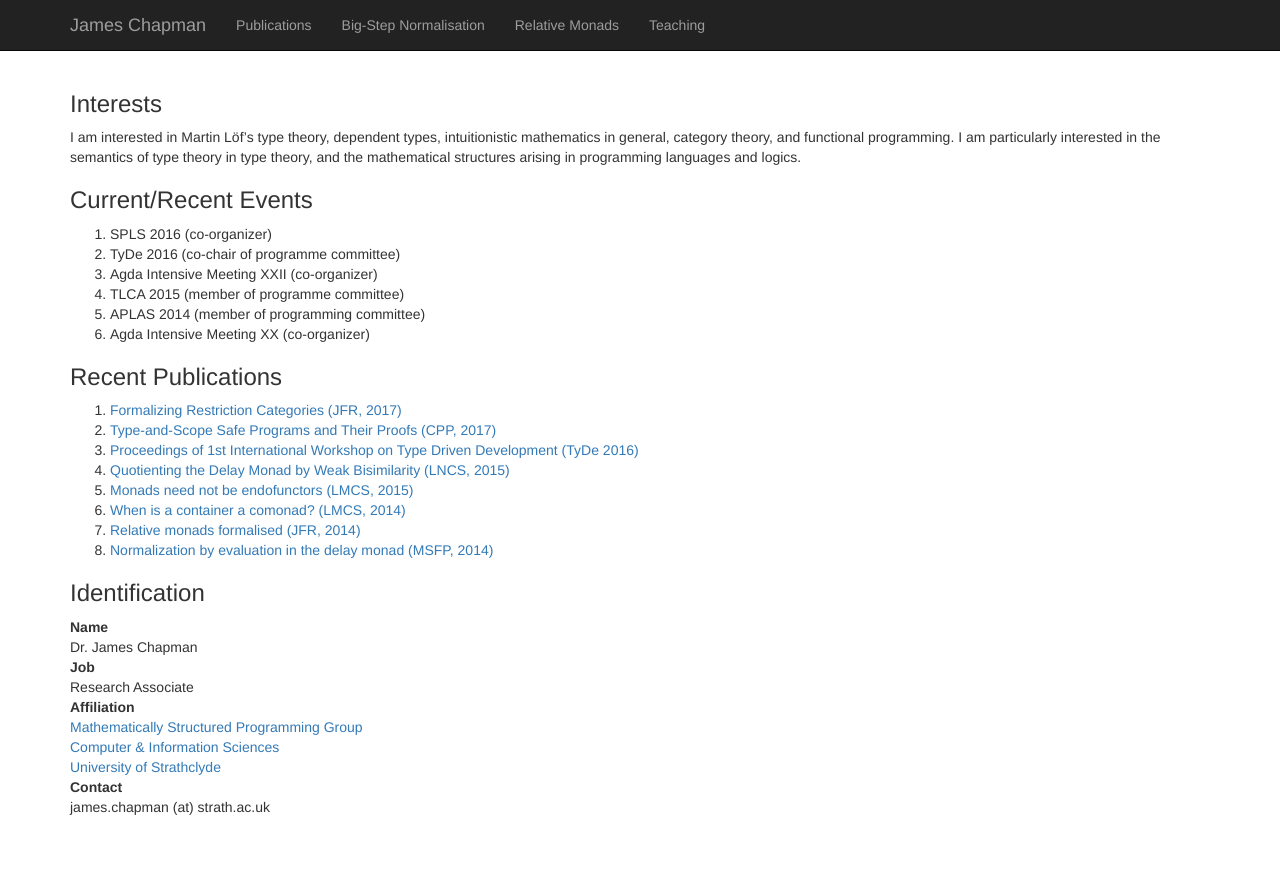
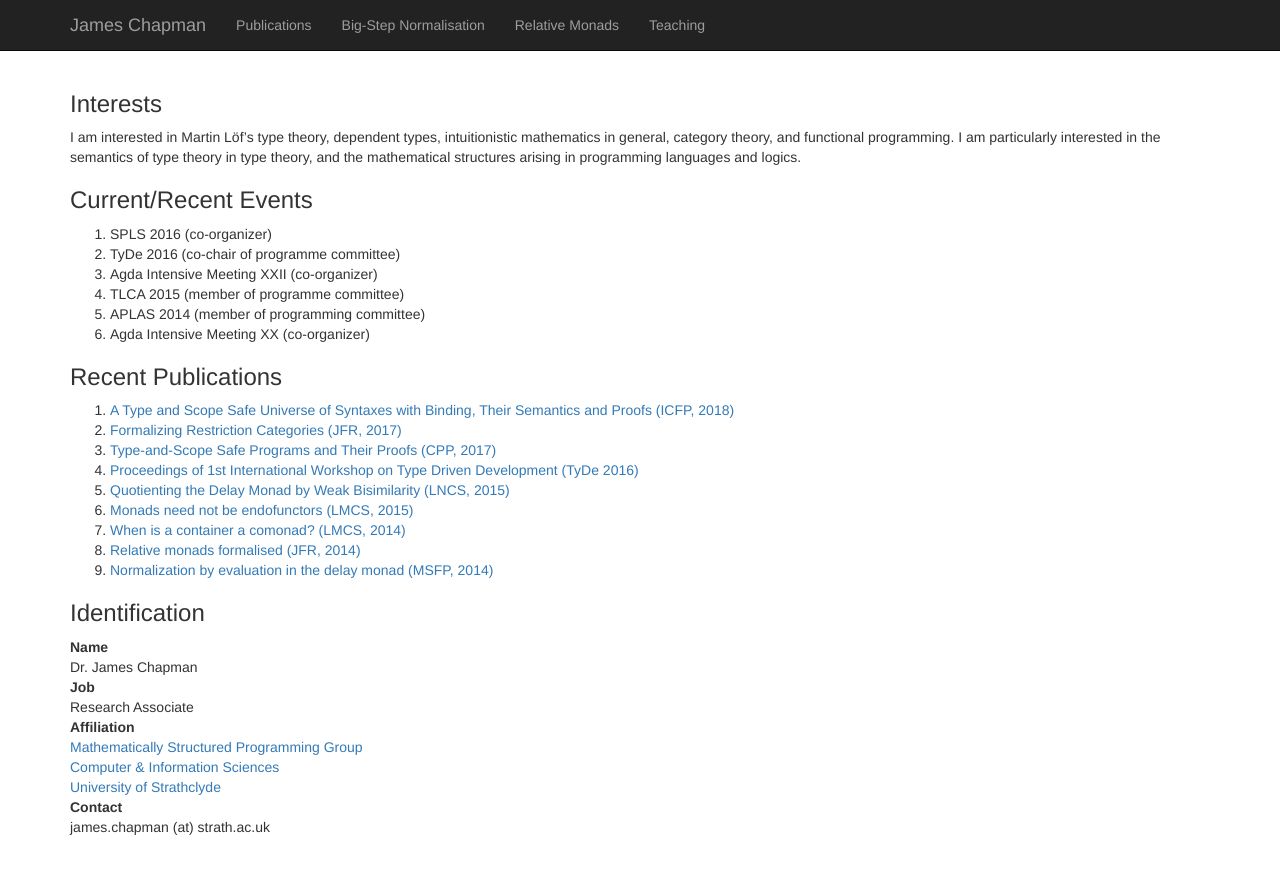
Before and after one commit to jmchapman/jmchapman.github.io, a Jekyll site: the page built from index.html, in a window 1280 px wide. Shown: the top 874 px of the page. Built offline with Jekyll 4.4.1, drawn with Linux system fonts in a browser that asks for light colours; nearby versions of some CDN libraries.

Commit message:
Update index.html
added ICFP 2018 paper.

```diff
--- a/index.html
+++ b/index.html
@@ -26,6 +26,8 @@ title: James Chapman
   <article>
     <h3>Recent Publications</h3>
     <ol>
+      <li><a href="Publications.html#rsemkituniv">
+	      A Type and Scope Safe Universe of Syntaxes with Binding, Their Semantics and Proofs (ICFP, 2018)</a>
       <li><a href="Publications.html#restcatsjfr">
 	      Formalizing Restriction Categories (JFR, 2017)</a>
       <li><a href="Publications.html#semkit">
```
